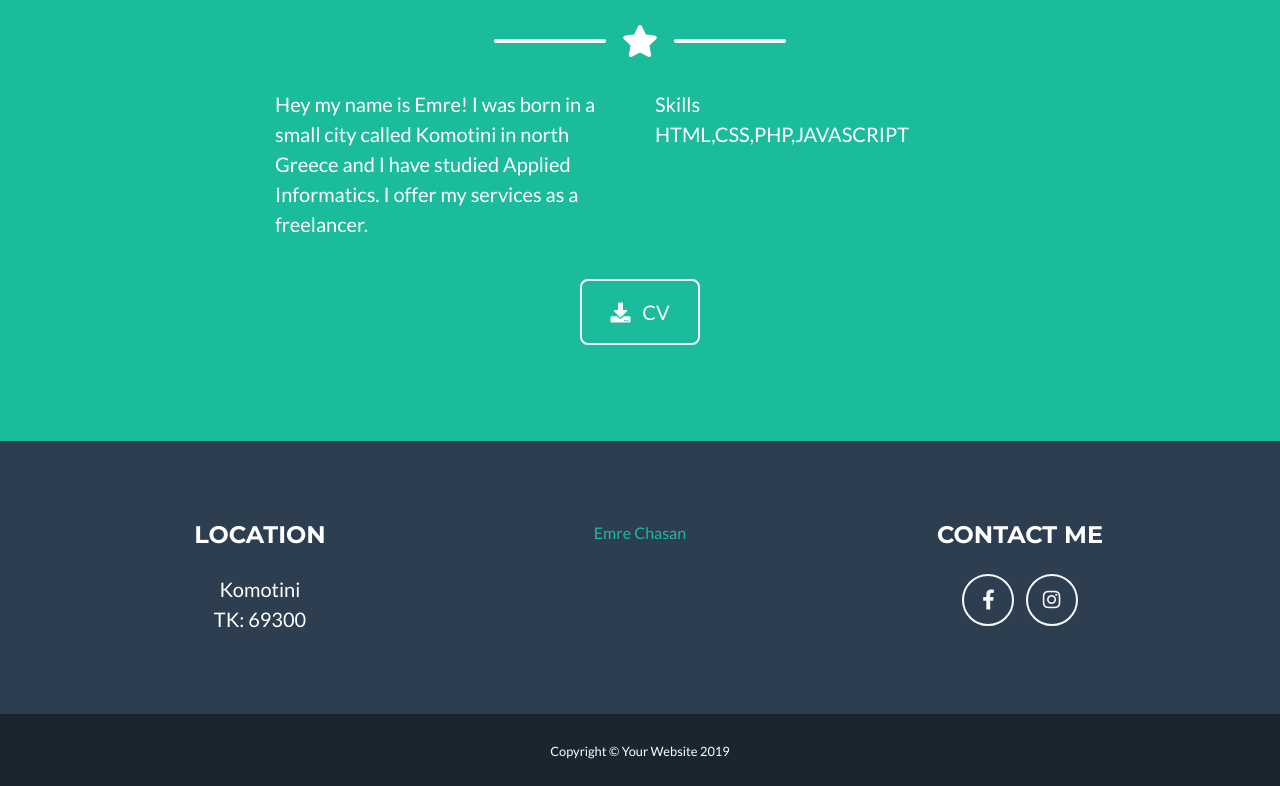
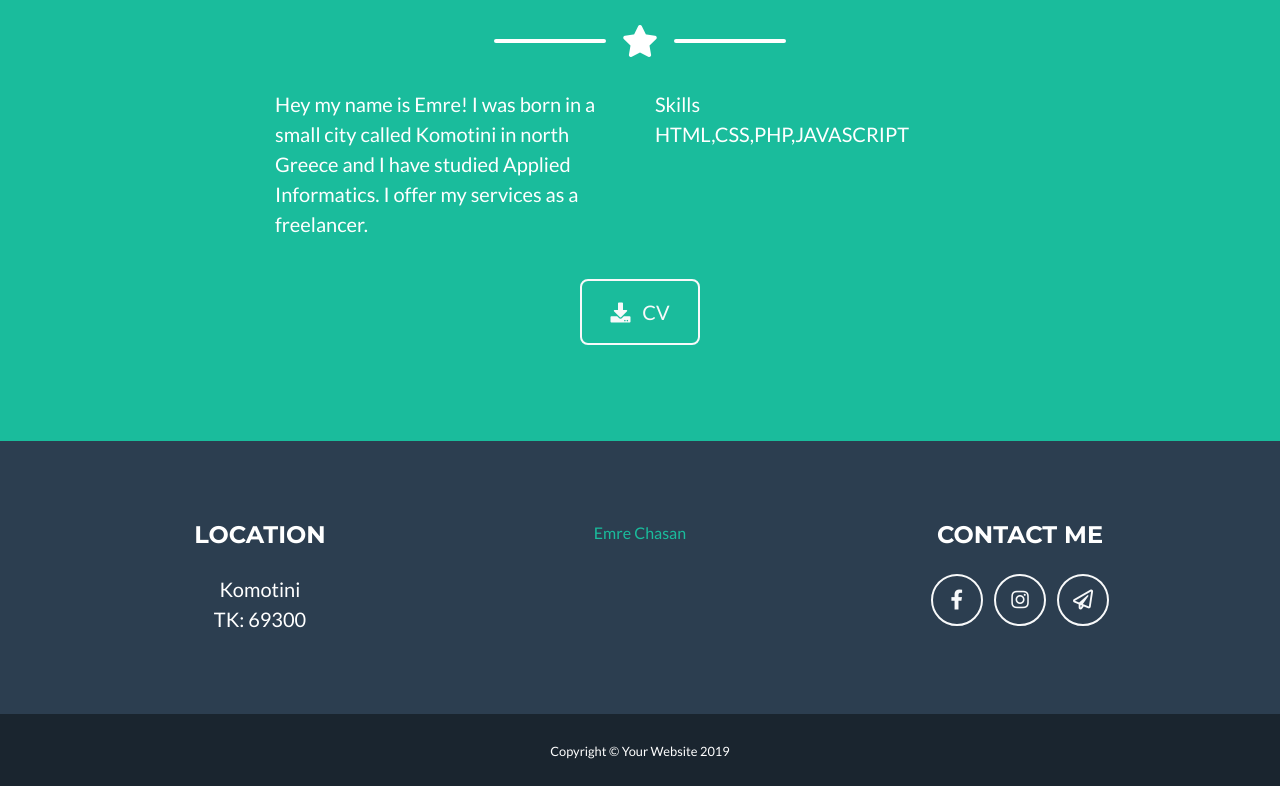
Before and after one commit to EmreChasan/EmreChasan.github.io, a website with bundled scripts: page index.html in a window 1280 px wide. Shown: the part 1704-2490 px from the top of the page. Built offline with nearby package versions, Linux system fonts and the light colour scheme.

Commit message:
Update index.html

```diff
--- a/index.html
+++ b/index.html
@@ -235,6 +235,11 @@
           </a>
           <a class="btn btn-outline-light btn-social mx-1" href="https://www.instagram.com/emrechsn/">
             <i class="fab fa-instagram"></i>
+          </a>
+
+          </a>
+          <a class="btn btn-outline-light btn-social mx-1" href="mailto:dai16025@uom.edu.gr">
+            <i class="far fa-paper-plane"></i>
           </a>
 
 
```
